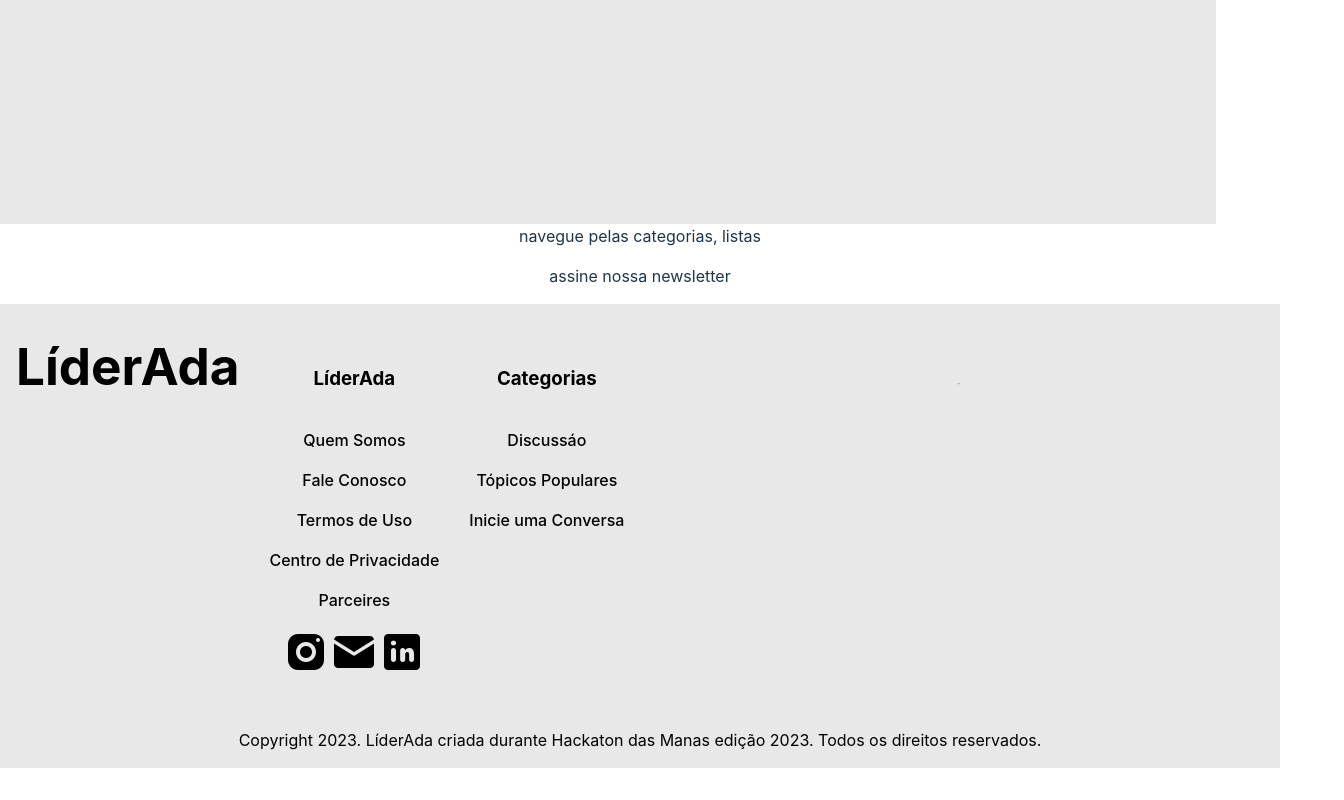
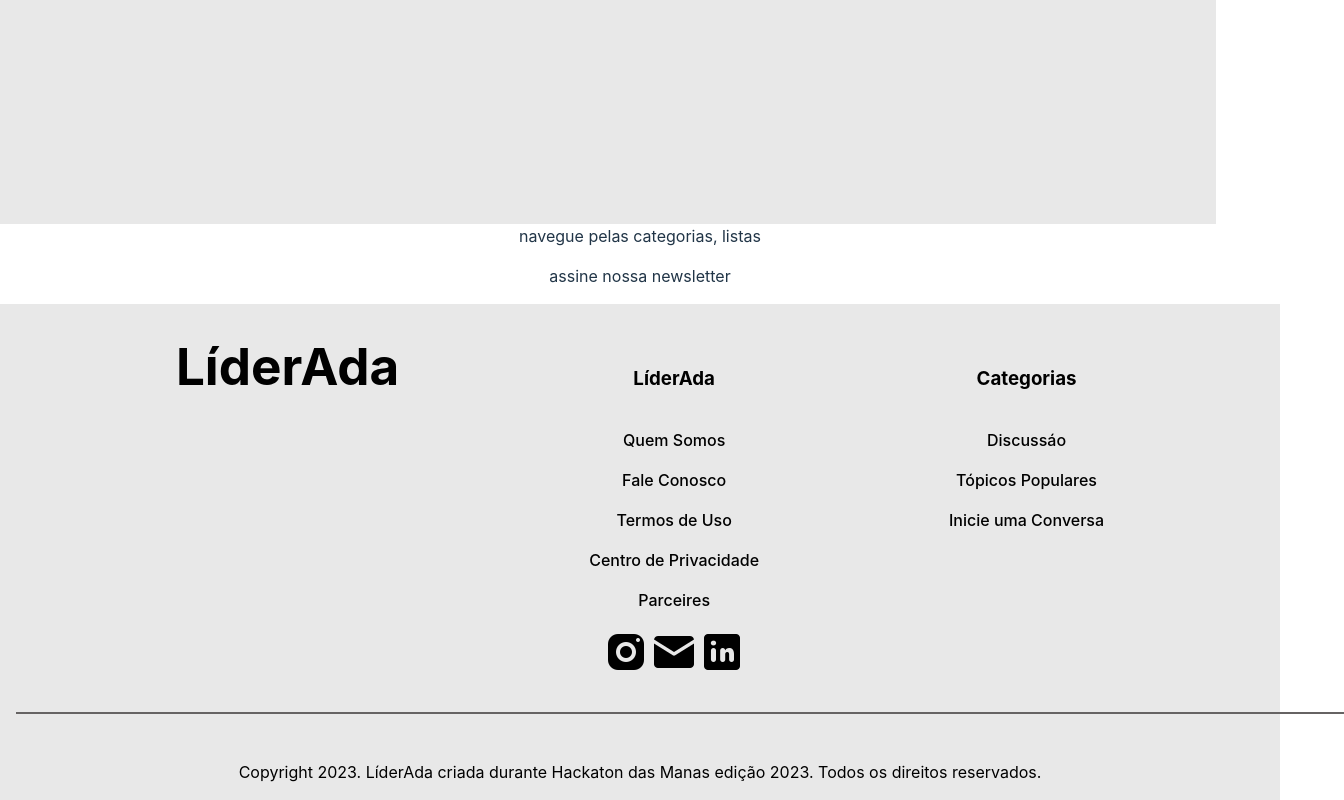
Before and after one commit to glaucecassiano/LiderAda, a React (Vite) app: page / in a window 1280 px wide. Shown: the part 2003-2803 px from the top of the page, 1344 px wide, since content can reach past the window. Before the commit the page ends 2771 px from the top, so only its background shows below. Built offline with nearby package versions, Linux system fonts and the light colour scheme.

Commit message:
footer 1

```diff
--- a/src/components/footer.jsx
+++ b/src/components/footer.jsx
@@ -1,18 +1,13 @@
 import "./footer.css";
-import {Link} from "react-router-dom";
-import Instagram from "../assets/Instagram.svg"
-import Email from "../assets/Email.svg"
-import LinkedIn from "../assets/LinkedIn.svg"
-
-
-
+import { Link } from "react-router-dom";
+import Instagram from "../assets/Instagram.svg";
+import Email from "../assets/Email.svg";
+import LinkedIn from "../assets/LinkedIn.svg";
+import Linha from "../assets/linha.svg";
 
 export const Footer = () => {
-
-
-    return(
+  return (
     <footer className="footer">
-
       <h1>LíderAda</h1>
 
       <ul>
@@ -50,8 +45,11 @@ export const Footer = () => {
           <Link to="/inicieumaconversa">Inicie uma Conversa</Link>
         </li>
       </ul>
-            <hr></hr>
-            <p className="copy">Copyright 2023. LíderAda criada durante Hackaton das Manas edição 2023. Todos os direitos reservados.</p>
+      <img src={Linha} alt="quebralinha" />
+      <p className="copy">
+        Copyright 2023. LíderAda criada durante Hackaton das Manas edição 2023.
+        Todos os direitos reservados.
+      </p>
     </footer>
-    )
-}
+  );
+};
```
Also changed, not shown: src/assets/linha.svg (added). Lines whose indentation alone changed are shown as unchanged.
